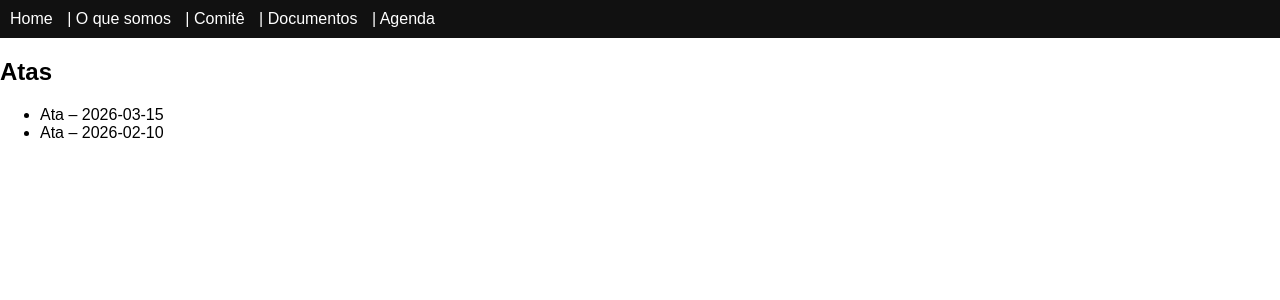
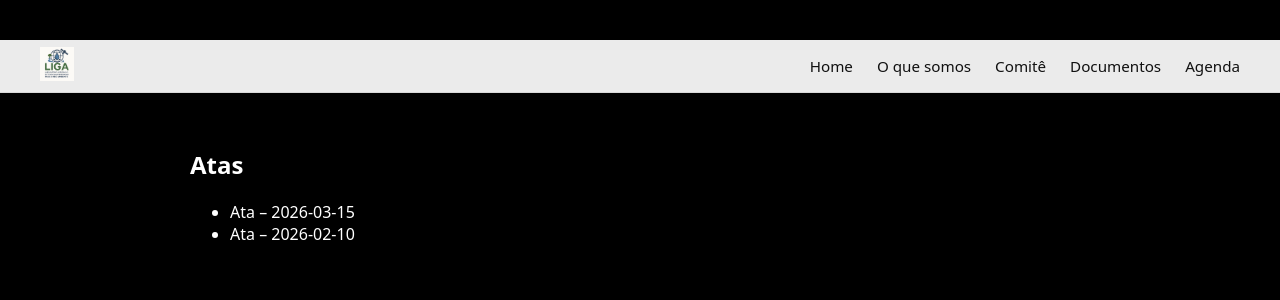
Before and after one commit to liga-uff/liga-uff.github.io, a Jekyll site: the page built from documentos.md, in a window 1280 px wide and 900 px high. Shown: the top 300 px of the window. Built offline with Jekyll 4.4.1, drawn with Linux system fonts in a browser that asks for light colours.

Commit message:
1st round of modifications

```diff
--- a/_includes/navigation.html
+++ b/_includes/navigation.html
@@ -1,7 +1,19 @@
-<nav>
-  <a href="/">Home</a> |
-  <a href="/about.html">O que somos</a> |
-  <a href="/comite.html">Comitê</a> |
-  <a href="/documentos.html">Documentos</a> |
-  <a href="/agenda.html">Agenda</a>
+<nav class="main-nav">
+  <div class="nav-inner">
+
+    <div class="nav-left">
+      <a href="/" class="nav-logo">
+        <img src="/assets/img/logo.png" alt="LIGA" class="nav-logo-img">
+      </a>
+    </div>
+
+    <ul class="nav-menu">
+      <li><a href="/">Home</a></li>
+      <li><a href="/about.html">O que somos</a></li>
+      <li><a href="/comite.html">Comitê</a></li>
+      <li><a href="/documentos.html">Documentos</a></li>
+      <li><a href="/agenda.html">Agenda</a></li>
+    </ul>
+
+  </div>
 </nav>
--- a/_includes/video-background.html
+++ b/_includes/video-background.html
@@ -1,3 +1,3 @@
-<video autoplay muted loop id="bg-video">
+<video class="bg-video" autoplay muted loop playsinline>
   <source src="/assets/video.mp4" type="video/mp4">
 </video>
--- a/assets/style.css
+++ b/assets/style.css
@@ -1,31 +1,229 @@
-body {
-  font-family: Arial, sans-serif;
+/* =========================================================
+   BASE
+   ========================================================= */
+
+html, body {
   margin: 0;
+  padding: 0;
+  height: 100%;
+  font-family: system-ui, -apple-system, BlinkMacSystemFont, "Segoe UI", sans-serif;
+  background: #000;
+  color: #fff;
 }
 
-nav {
-  background: #111;
-  color: white;
-  padding: 10px;
+
+/* =========================================================
+   FAIXA INSTITUCIONAL
+   ========================================================= */
+
+.institutional-bar {
+  position: fixed;
+  top: 0;
+  left: 0;
+  width: 100%;
+  height: 40px;
+  background: rgba(255, 255, 255, 0.9);
+  color: #111;
+  z-index: 10;
+  font-size: 0.85rem;
+  backdrop-filter: blur(6px);
+  border-bottom: 1px solid rgba(0, 0, 0, 0.1);
 }
 
-nav a {
-  color: white;
-  margin-right: 10px;
+.institutional-inner {
+  max-width: 1200px;
+  height: 100%;
+  margin: 0 auto;
+  padding: 0 1rem;
+  display: flex;
+  align-items: center;
+  justify-content: space-between;
+}
+
+.institutional-bar a {
+  color: #0055a5;
   text-decoration: none;
 }
 
+.institutional-bar a:hover {
+  text-decoration: underline;
+}
+
+
+/* =========================================================
+   MENU PRINCIPAL
+   ========================================================= */
+
+.main-nav {
+  position: fixed;
+  top: 40px;
+  left: 0;
+  width: 100%;
+  z-index: 20;
+  background: rgba(255, 255, 255, 0.92);
+  backdrop-filter: blur(6px);
+  border-bottom: 1px solid rgba(0,0,0,0.08);
+}
+
+.nav-inner {
+  max-width: 1200px;
+  margin: 0 auto;
+  padding: 0 1.5rem;
+  height: 52px;
+  display: flex;
+  align-items: center;
+  justify-content: space-between;
+}
+
+.nav-logo-img {
+  height: 34px;
+}
+
+.nav-menu {
+  list-style: none;
+  display: flex;
+  gap: 1.5rem;
+  margin: 0;
+  padding: 0;
+}
+
+.nav-menu a {
+  text-decoration: none;
+  color: #111;
+  font-size: 0.95rem;
+}
+
+.nav-menu a:hover {
+  text-decoration: underline;
+}
+
+
+/* =========================================================
+   VÍDEO DE FUNDO
+   ========================================================= */
+
+.bg-video {
+  position: fixed;
+  inset: 0;
+  width: 100%;
+  height: 100%;
+  object-fit: cover;
+  z-index: 0;
+}
+
+
+/* =========================================================
+   OVERLAY (MELHORA LEGIBILIDADE)
+   ========================================================= */
+
+body::before {
+  content: "";
+  position: fixed;
+  inset: 0;
+  background: rgba(0,0,0,0.35);
+  z-index: 0;
+}
+
+
+/* =========================================================
+   CONTEÚDO
+   ========================================================= */
+
+.content {
+  position: relative;
+  z-index: 1;
+  max-width: 900px;
+  margin: 6rem auto 3rem auto;
+  padding: 2rem;
+}
+
+
+/* =========================================================
+   HOME (SEM CAIXA)
+   ========================================================= */
+
+body.home .content {
+  background: none;
+  box-shadow: none;
+  border-radius: 0;
+  padding-top: 8rem;
+}
+
+
+/* =========================================================
+   PÁGINAS INTERNAS
+   ========================================================= */
+
+body.internal .content {
+  background: rgba(6, 18, 38, 0.88);
+  color: #ffffff;
+  border-radius: 14px;
+  box-shadow: 0 12px 45px rgba(0, 0, 0, 0.65);
+}
+
+
+/* =========================================================
+   HERO (TEXTO SOBRE VÍDEO)
+   ========================================================= */
+
 .hero-content {
   position: absolute;
-  top: 40%;
+  top: 45%;
   left: 10%;
+  transform: translateY(-50%);
   color: white;
+  max-width: 600px;
 }
 
-#bg-video {
-  position: fixed;
-  right: 0;
-  bottom: 0;
-  min-width: 100%;
-  min-height: 100%;
+.hero-content h1 {
+  font-size: clamp(2.5rem, 6vw, 4rem);
+  margin: 0 0 0.5rem 0;
 }
+
+.hero-content p {
+  font-size: 1.2rem;
+  opacity: 0.9;
+}
+
+
+/* =========================================================
+   LINKS
+   ========================================================= */
+
+.content a {
+  color: #9fd3c7;
+  text-decoration: underline;
+}
+
+.content a:hover {
+  color: #cfeee8;
+}
+
+
+/* =========================================================
+   RESPONSIVO
+   ========================================================= */
+
+@media (max-width: 768px) {
+
+  .institutional-bar {
+    height: 32px;
+    font-size: 0.75rem;
+  }
+
+  .main-nav {
+    top: 32px;
+  }
+
+  .hero-content {
+    left: 1.5rem;
+    right: 1.5rem;
+    top: 50%;
+  }
+
+  .content {
+    margin: 5rem 1rem 2rem 1rem;
+    padding: 1.5rem;
+  }
+
+}
```
Also changed, not shown: assets/img/logo.png (added).
